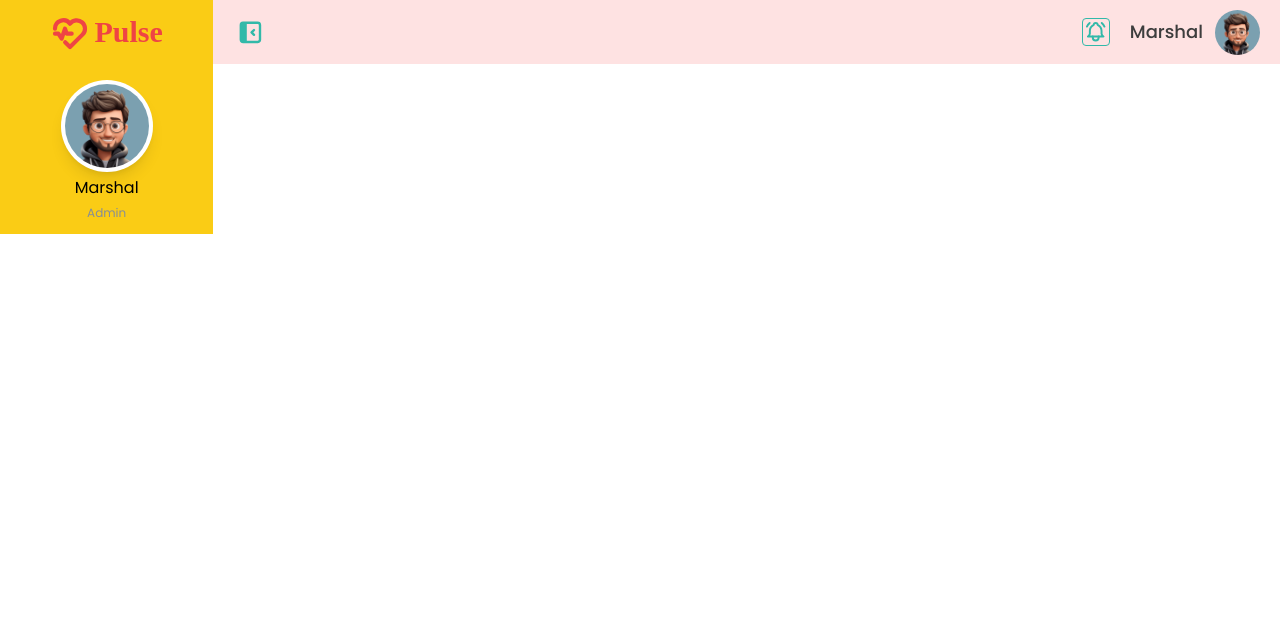
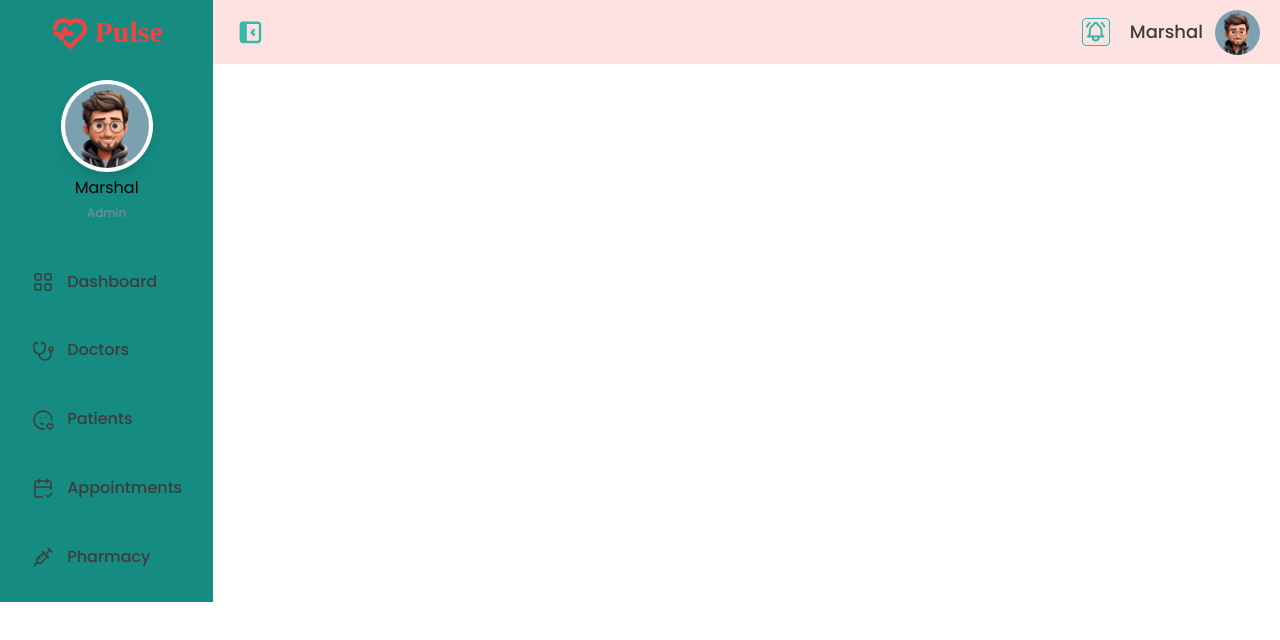
Before and after one commit to makwanaavi/HMS, a React (Create React App) app: page / in a window 1280 px wide. Shown: the top 640 px of the page. Built offline with nearby package versions, Linux system fonts and the light colour scheme.

Commit message:
#update Fix Route

```diff
--- a/src/Layout/AdmineDashboard.tsx
+++ b/src/Layout/AdmineDashboard.tsx
@@ -9,7 +9,7 @@ const AdmineDashboard = () => {
       <Sidebar />
       <div className="w-full flex flex-col">
         <Header />
-        <Outlet />
+        <Outlet/>
       </div>
     </div>
   );
--- a/src/Routes/AppRoute.tsx
+++ b/src/Routes/AppRoute.tsx
@@ -1,21 +1,20 @@
 import React from 'react';
-import Header from '../components/Header/Header';
-import Sidebar from '../components/Sidebar/Sidebar';
-import { BrowserRouter, Outlet, Route, Routes } from 'react-router-dom';
+import { BrowserRouter, Route, Routes } from 'react-router-dom';
 import Random from '../components/Random';
+import AdmineDashboard from '../Layout/AdmineDashboard';
 
 const AppRoute = () => {
   return (
     <BrowserRouter>
-      <div className="flex ">
-        <Sidebar />
-        <div className="w-full flex flex-col">
-          <Header />
-          <Routes>
-            <Route path="**" element={<Random />} />
-          </Routes>
-        </div>
-      </div>
+      <Routes>
+        <Route path="/" element={<AdmineDashboard />}>
+          <Route path="dashboard" element={<Random />} />
+          <Route path="doctors" element={<Random />} />
+          <Route path="patients" element={<Random />} />
+          <Route path="appointments" element={<Random />} />
+          <Route path="pharmacy" element={<Random />} />
+        </Route>
+      </Routes>
     </BrowserRouter>
   );
 };
--- a/src/components/Sidebar/Sidebar.tsx
+++ b/src/components/Sidebar/Sidebar.tsx
@@ -8,6 +8,7 @@ import {
   IconVaccine,
 } from '@tabler/icons-react';
 import React from 'react';
+import { NavLink } from 'react-router-dom';
 
 const links = [
   {
@@ -38,7 +39,7 @@ const links = [
 ];
 const Sidebar = () => {
   return (
-    <div className="bg-yellow-400 w-64 flex flex-col gap-7 items-center py-3">
+    <div className="bg-primary-600 w-64 flex flex-col gap-7 items-center py-3">
       <div className="text-red-500 flex gap-1 items-center">
         <IconHeartbeat size={40} stroke={2.5} />
         <span className="font-heading font-semibold text-3xl">Pulse</span>
@@ -52,6 +53,25 @@ const Sidebar = () => {
           Admin
         </Text>
       </div>
+
+      <div className="flex flex-col gap-1">
+        {links.map((link) => {
+          return (
+            <NavLink
+              to={link.url}
+              key={link.url}
+              className={({ isActive }) =>
+                `flex items-center gap-3 w-full font-medium text-neutral-900 px-4 py-5 rounded-lg ${
+                  isActive ? 'bg-primary-400' : 'hover:bg-gray-100'
+                }`
+              }
+            >
+              {link.icon}
+              <span>{link.name}</span>
+            </NavLink>
+          );
+        })}
+      </div>
     </div>
   );
 };
```
